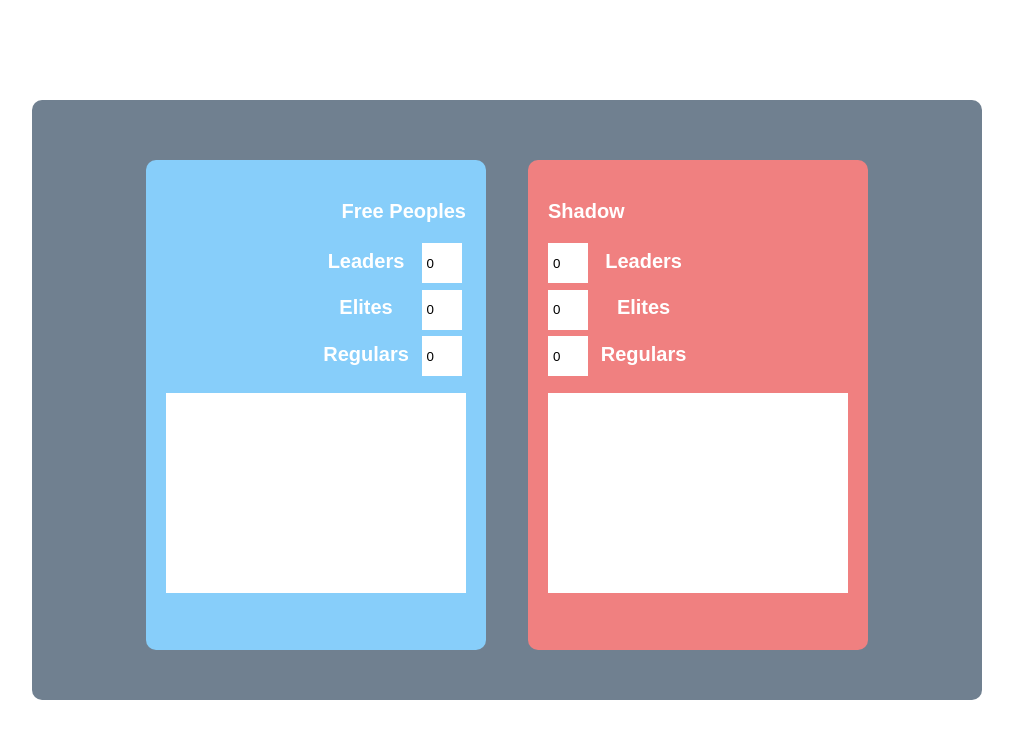
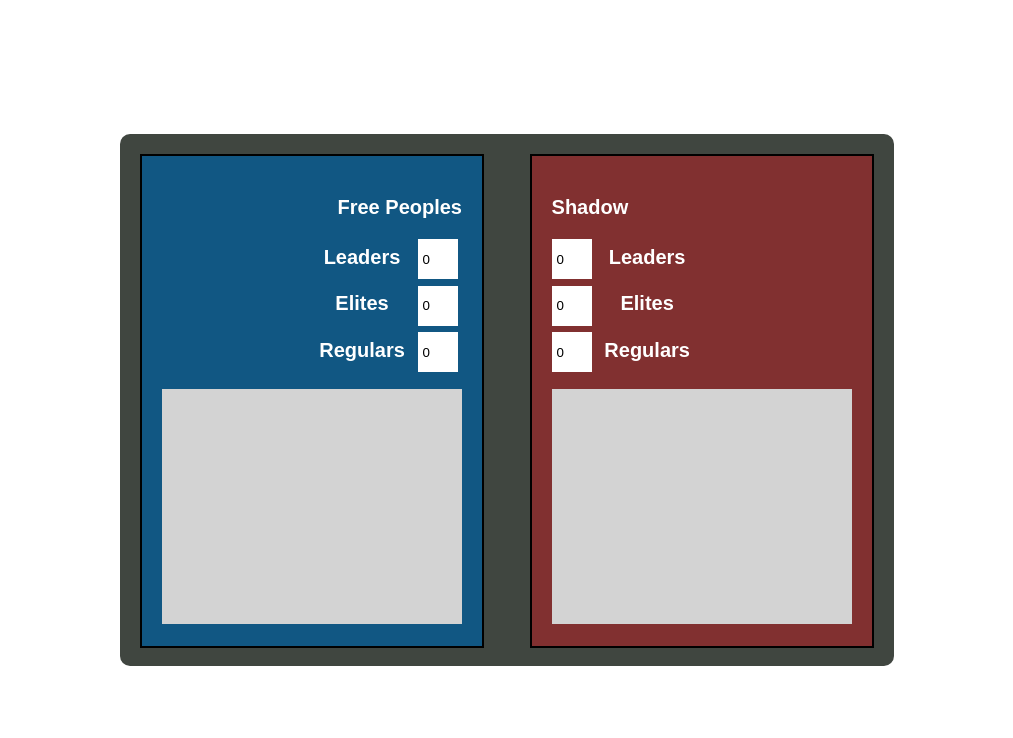
Before and after one commit to j-feigner/War-of-the-Ring-Battle-Utility, a plain HTML site: page index.html in a window 1280 px wide. Shown: the whole page, without its empty margins (133-1146 px from the left). Drawn offline with Linux system fonts and the light colour scheme.

Commit message:
Style updates to improve contrast and make factions more distinct..

```diff
--- a/css/style.css
+++ b/css/style.css
@@ -7,8 +7,8 @@ html {
 
 #battle-app {
     position: absolute;
-    width: 950px;
-    height: 600px;
+    width: 774px;
+    height: 532px;
     top: 50%;
     left: 50%;
     color: white;
@@ -16,17 +16,17 @@ html {
     font-weight: bold;
     font-size: 20px;
     border-radius: 10px;
-    background-color: slategrey;
+    background-color: rgb(64, 70, 64);
     transform: translate(-50%, -50%);
 }
 
 #battle-app .faction {
-    position: absolute;
+    display: inline-block;
     width: 300px;
     height: 450px;
-    top: 10%;
+    margin: 20px;
     padding: 20px;
-    border-radius: 10px;
+    border: 2px solid black;
 }
 
 #battle-app .faction .armySettings {
@@ -58,22 +58,20 @@ html {
 
 #battle-app .faction .statWindow {
     width: 280px;
-    height: 180px;
+    height: 215px;
     padding: 10px;
     color: black;
     font-size: 15px;
     white-space: pre-line;
-    background-color: white;
+    background-color: lightgray;
 }
 
 #battle-app #free-peoples.faction {
-    left: 12%;
-    background-color: lightskyblue;
+    background-color: rgb(17, 87, 131);
 }
 
 #battle-app #shadow.faction {
-    right: 12%;
-    background-color: lightcoral;
+    background-color: rgb(129, 48, 48);
 }
 
 #battle-app #free-peoples.faction .factionName {
```
